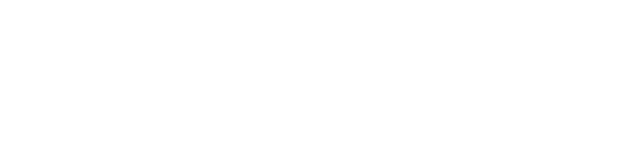
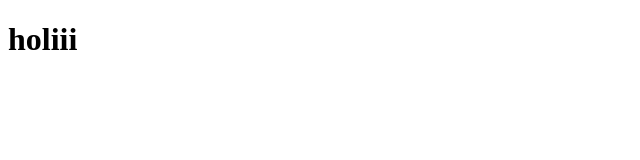
Before and after one commit to FerGuarini/clasegit, a plain HTML site: page index.html in a window 1280 px wide. Shown: the whole page, without its empty margins (0-640 px from the left). Drawn offline with Linux system fonts and the light colour scheme.

Commit message:
tercer commit de prueba

```diff
--- a/index.html
+++ b/index.html
@@ -7,6 +7,6 @@
     <title>Document</title>
 </head>
 <body>
-
+    <h1>holiii</h1>
 </body>
 </html>
```
